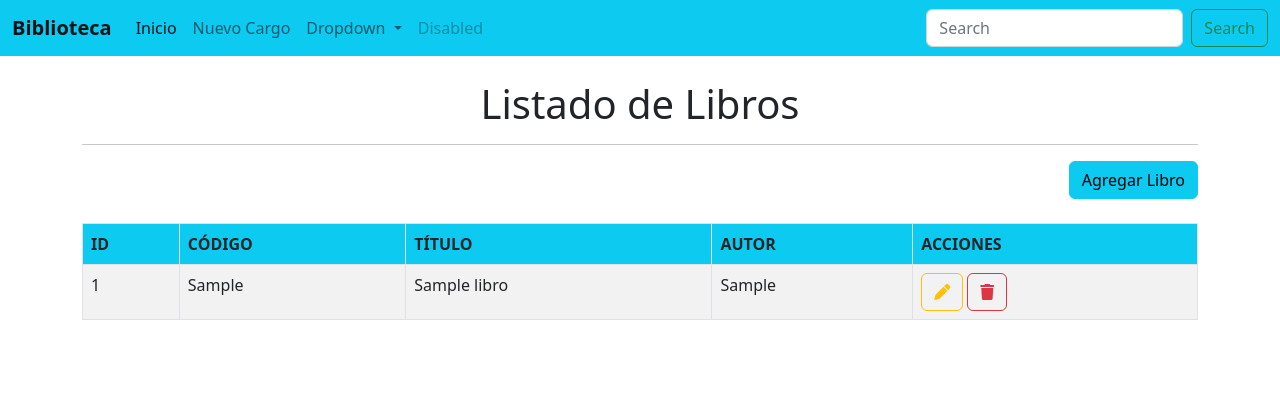
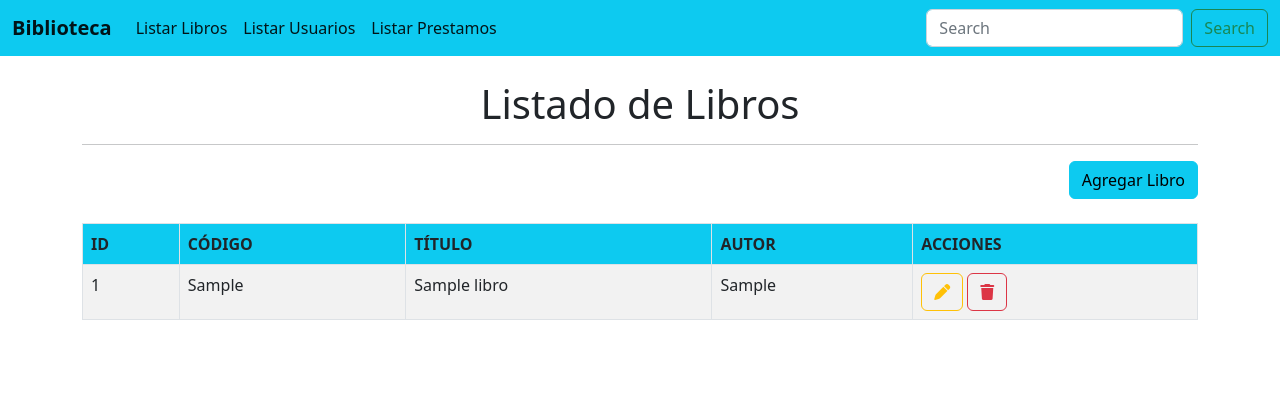
Before and after one commit to Jajasaludos89/Biblioteca, a Django app: page / in a window 1280 px wide. Shown: the top 420 px of the page. Run offline with Django 4.2, Linux system fonts and the light colour scheme; tables that the repository leaves empty hold one stand-in row (values such as "Sample post"); some libraries are stand-ins or nearby versions.

Commit message:
numero 16 commit

```diff
--- a/Aplicaciones/Control/templates/plantilla.html
+++ b/Aplicaciones/Control/templates/plantilla.html
@@ -22,24 +22,13 @@
           <div class="collapse navbar-collapse" id="navbarSupportedContent">
             <ul class="navbar-nav me-auto mb-2 mb-lg-0">
               <li class="nav-item">
-                <a class="nav-link active" aria-current="page" href="/">Inicio</a>
+                <a class="nav-link active" aria-current="page" href="/">Listar Libros</a>
               </li>
               <li class="nav-item">
-                <a class="nav-link" href="nuevoCargo">Nuevo Cargo</a>
-              </li>
-              <li class="nav-item dropdown">
-                <a class="nav-link dropdown-toggle" href="#" role="button" data-bs-toggle="dropdown" aria-expanded="false">
-                  Dropdown
-                </a>
-                <ul class="dropdown-menu">
-                  <li><a class="dropdown-item" href="#">Action</a></li>
-                  <li><a class="dropdown-item" href="#">Another action</a></li>
-                  <li><hr class="dropdown-divider"></li>
-                  <li><a class="dropdown-item" href="#">Something else here</a></li>
-                </ul>
+                <a class="nav-link active" aria-current="page" href="/">Listar Usuarios</a>
               </li>
               <li class="nav-item">
-                <a class="nav-link disabled">Disabled</a>
+                <a class="nav-link active" aria-current="page" href="/">Listar Prestamos</a>
               </li>
             </ul>
             <form class="d-flex" role="search">
```
